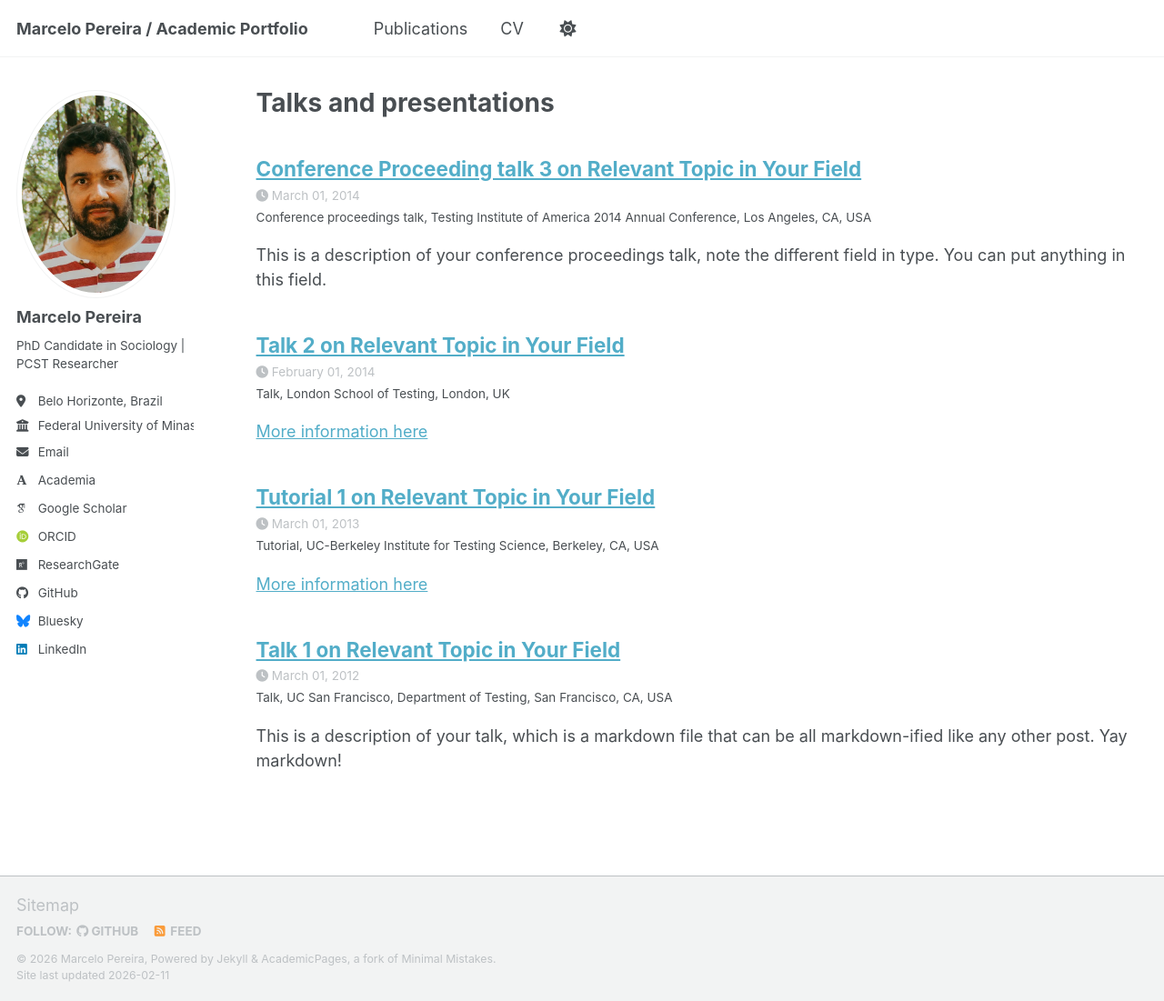
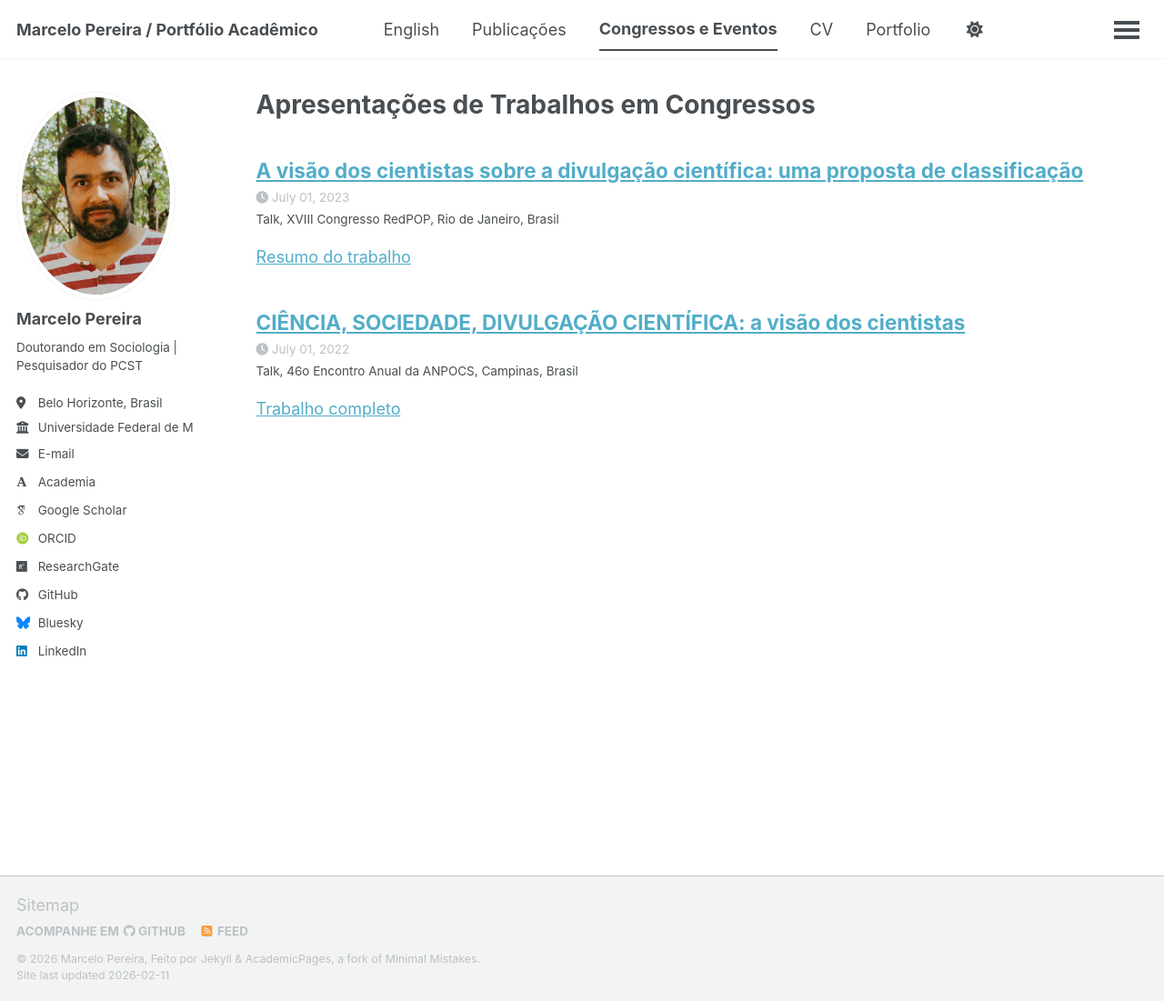
Before and after one commit to marcelo-pereira-pcst/marcelo-pereira-pcst.github.io, a Jekyll site: the page built from _pages/talks.html, in a window 1280 px wide and 1101 px high. Shown: the whole window at 91% size. Built offline with Jekyll 4.4.1, drawn with Linux system fonts in a browser that asks for light colours; some web fonts are replaced; a script bundle is joined from its source files by our own code; library files that are not in the unit come from our copies.

Commit message:
Mudança da lingua principal da página para português, Incremento das páginas de Publicações, Congressos, CV, Portfolio e Blog.

```diff
--- a/_config.yml
+++ b/_config.yml
@@ -7,12 +7,12 @@
 # server process.
 
 # Basic Site Settings
-locale                   : "en-US"
+locale                   : "pt-BR"
 site_theme               : "default" # The available themes options are "default", "air", "sunrise", "mint", "dirt" and "contrast"
-title                    : "Marcelo Pereira / Academic Portfolio" # Update this with your name and a general description of your site, this is the default if not overridden by a page
+title                    : "Marcelo Pereira / Portfólio Acadêmico" # Update this with your name and a general description of your site, this is the default if not overridden by a page
 title_separator          : "-"
 name                     : &name "Marcelo Pereira"
-description              : &description "Marcelo Pereira's academic portfolio"   # Update this with a general description of your site, this is the default if not overridden by a page
+description              : &description "Portfólio acadêmico de Marcelo Pereira"   # Update this with a general description of your site, this is the default if not overridden by a page
 url                      : https://marcelo-pereira-pcst.github.io # The base hostname & protocol for your site e.g. "https://[your GitHub username].github.io",
                                                            # or if you already have some other page hosted on Github then use "https://[your GitHub username].github.io/[Your Repo Name]"
 baseurl                  : "" # the subpath of your site, e.g. "/blog"
@@ -26,9 +26,9 @@ author:
   avatar           : "profile.jpg"
   name             : "Marcelo Pereira"
   pronouns         : # example: "she/her"
-  bio              : "PhD Candidate in Sociology | PCST Researcher"
-  location         : "Belo Horizonte, Brazil"
-  employer         : "Federal University of Minas Gerais"
+  bio              : "Doutorando em Sociologia | Pesquisador do PCST"
+  location         : "Belo Horizonte, Brasil"
+  employer         : "Universidade Federal de Minas Gerais"
   uri              : # URL
   email            : "mapereira@ufmg.br"
 
--- a/_data/navigation.yml
+++ b/_data/navigation.yml
@@ -8,23 +8,26 @@
 #      Markdown formatted page while the second is generated using JSON.
 
 main:
-  - title: "Publications"
+
+  - title: "English"
+    url: /about-en/
+
+  - title: "Publicações"
     url: /publications/
 
-#  - title: "Talks"
-#    url: /talks/
-
-#  - title: "Teaching"
-#    url: /teaching/
-
-#  - title: "Portfolio"
-#    url: /portfolio/
-
-#  - title: "Blog Posts"
-#    url: /year-archive/
+  - title: "Congressos e Eventos"
+    url: /talks/
 
   - title: "CV"
     url: /cv/
+
+  - title: "Portfolio"
+    url: /portfolio/
+
+  - title: "Novidades"
+    url: /year-archive/
+
+
 
   # - title: "CV"
   #   url: /cv-json/
--- /dev/null
+++ b/_pages/about-en.md
@@ -0,0 +1,16 @@
+---
+layout: archive
+title: "About Me"
+permalink: /about-en/
+author_profile: true
+---
+
+I am a PhD student at the Postgraduate Program in Sociology (PPGS/FAFICH) at the Federal University of Minas Gerais (UFMG), Brazil. My work is situated within the **Sociology of Knowledge and Science**, focusing on how scientific dissemination is perceived and practiced by the scientific community.
+
+## Research Interests
+My research, supervised by Prof. Yurij Castelfranchi, explores:
+* **Public Communication of Science and Technology (PCST):** Perceptions of scientists and institutional policies.
+* **Sociology of Science:** The relationship between science, technology, and society.
+* **Lusophone Scientific Landscapes:** Comparative analysis of scientific dissemination in Portuguese-speaking countries.
+
+[Leia esta página em Português](/)
--- a/_pages/cv.md
+++ b/_pages/cv.md
@@ -9,56 +9,41 @@ redirect_from:
 
 {% include base_path %}
 
-Education
+Educação
 ======
-* Ph.D in Version Control Theory, GitHub University, 2018 (expected)
-* M.S. in Jekyll, GitHub University, 2014
-* B.S. in GitHub, GitHub University, 2012
+* **Doutorado em Sociologia (em andamento)**, Universidade Federal de Minas Gerais (UFMG), 2024 – Presente
+  * Orientador: Yurij Castelfranchi
+* **Mestrado em Sociologia**, Universidade Federal de Minas Gerais (UFMG), 2023
+  * Título: *CIÊNCIA, SOCIEDADE, DIVULGAÇÃO CIENTÍFICA: a visão dos cientistas*
+* **Master 1 em Estudos Latinoamericanos**, Université Sorbonne Nouvelle-Paris3, 2015
+* **Graduação em Secretariado Executivo Trilingue**, Universidade Federal de Viçosa, 2006
 
-Work experience
+Experiência Profissional
 ======
-* Spring 2024: Academic Pages Collaborator
-  * GitHub University
-  * Duties includes: Updates and improvements to template
-  * Supervisor: The Users
+* **Diretoria de Divulgação Científica (DDC) - UFMG**,
+2016 - Presente
+  * Cargo: Secretário Executivo
+  * Atuação na gestão de políticas de comunicação pública da ciência e tecnologia.
 
-* Fall 2015: Research Assistant
-  * GitHub University
-  * Duties included: Merging pull requests
-  * Supervisor: Professor Hub
+Habilidades & Competências
+======
+* **Pesquisa Acadêmica:** Sociologia da Ciência, Divulgação Científica, Análise Comparada (Espaço Lusófono).
+* **Técnicas:** Web Scraping para Ciências Sociais, Análise de Dados, Python para automação.
+* **Idiomas:** Português (Nativo), Inglês (Avançado), Francês (Avançado), Espanhol (Intermediário).
 
-* Summer 2015: Research Assistant
-  * GitHub University
-  * Duties included: Tagging issues
-  * Supervisor: Professor Git
-
-Skills
-======
-* Skill 1
-* Skill 2
-  * Sub-skill 2.1
-  * Sub-skill 2.2
-  * Sub-skill 2.3
-* Skill 3
-
-Publications
+Publicações
 ======
   <ul>{% for post in site.publications reversed %}
     {% include archive-single-cv.html %}
   {% endfor %}</ul>
 
-Talks
+Participação em Eventos e Palestras
 ======
   <ul>{% for post in site.talks reversed %}
-    {% include archive-single-talk-cv.html  %}
+    {% include archive-single-talk-cv.html %}
   {% endfor %}</ul>
 
-Teaching
+Grupos de Pesquisa e Laboratórios
 ======
-  <ul>{% for post in site.teaching reversed %}
-    {% include archive-single-cv.html %}
-  {% endfor %}</ul>
-
-Service and leadership
-======
-* Currently signed in to 43 different slack teams
+* Observatório InCiTe - Inovação, Cidadania e Tecnociência
+* Instituto Nacional de Ciência e Tecnologia - Comunicação Pública da Ciência [INCT-CPCT](https://inct-cpct.fiocruz.br/)
--- a/_pages/talks.html
+++ b/_pages/talks.html
@@ -1,6 +1,6 @@
 ---
 layout: archive
-title: "Talks and presentations"
+title: "Apresentações de Trabalhos em Congressos"
 permalink: /talks/
 author_profile: true
 ---
--- a/_pages/year-archive.html
+++ b/_pages/year-archive.html
@@ -1,7 +1,7 @@
 ---
 layout: archive
 permalink: /year-archive/
-title: "Blog posts"
+title: "Novidades"
 author_profile: true
 redirect_from:
   - /wordpress/blog-posts/
--- a/_talks/2012-03-01-talk-1.md
+++ /dev/null
@@ -1,11 +0,0 @@
----
-title: "Talk 1 on Relevant Topic in Your Field"
-collection: talks
-type: "Talk"
-permalink: /talks/2012-03-01-talk-1
-venue: "UC San Francisco, Department of Testing"
-date: 2012-03-01
-location: "San Francisco, CA, USA"
----
-
-This is a description of your talk, which is a markdown file that can be all markdown-ified like any other post. Yay markdown!
--- a/_talks/2013-03-01-tutorial-1.md
+++ /dev/null
@@ -1,13 +0,0 @@
----
-title: "Tutorial 1 on Relevant Topic in Your Field"
-collection: talks
-type: "Tutorial"
-permalink: /talks/2013-03-01-tutorial-1
-venue: "UC-Berkeley Institute for Testing Science"
-date: 2013-03-01
-location: "Berkeley, CA, USA"
----
-
-[More information here](http://exampleurl.com)
-
-This is a description of your tutorial, note the different field in type. This is a markdown files that can be all markdown-ified like any other post. Yay markdown!
--- a/_talks/2014-02-01-talk-2.md
+++ /dev/null
@@ -1,13 +0,0 @@
----
-title: "Talk 2 on Relevant Topic in Your Field"
-collection: talks
-type: "Talk"
-permalink: /talks/2014-02-01-talk-2
-venue: "London School of Testing"
-date: 2014-02-01
-location: "London, UK"
----
-
-[More information here](http://example2.com)
-
-This is a description of your talk, which is a markdown files that can be all markdown-ified like any other post. Yay markdown!
--- a/_talks/2014-03-01-talk-3.md
+++ /dev/null
@@ -1,11 +0,0 @@
----
-title: "Conference Proceeding talk 3 on Relevant Topic in Your Field"
-collection: talks
-type: "Conference proceedings talk"
-permalink: /talks/2014-03-01-talk-3
-venue: "Testing Institute of America 2014 Annual Conference"
-date: 2014-03-01
-location: "Los Angeles, CA, USA"
----
-
-This is a description of your conference proceedings talk, note the different field in type. You can put anything in this field.
--- /dev/null
+++ b/_talks/2022-anpocs.md
@@ -0,0 +1,11 @@
+---
+title: "CIÊNCIA, SOCIEDADE, DIVULGAÇÃO CIENTÍFICA: a visão dos cientistas"
+collection: talks
+type: "Talk"
+permalink: /talks/2022-anpocs
+venue: "46o Encontro Anual da ANPOCS"
+date: 2022-07-01
+location: "Campinas, Brasil"
+---
+
+[Trabalho completo](https://www.encontro2022.anpocs.com/atividade/view?q=YToyOntzOjY6InBhcmFtcyI7czozNToiYToxOntzOjEyOiJJRF9BVElWSURBREUiO3M6MjoiNjIiO30iO3M6MToiaCI7czozMjoiYmI0YjY2ZWY3MDhlMzM4NWNlMDhjM2E3MTJlZjYyYTMiO30%3D&ID_ATIVIDADE=62)
--- /dev/null
+++ b/_talks/2023-redpop.md
@@ -0,0 +1,11 @@
+---
+title: "A visão dos cientistas sobre a divulgação científica: uma proposta de classificação"
+collection: talks
+type: "Talk"
+permalink: /talks/2023-redpop
+venue: "XVIII Congresso RedPOP"
+date: 2023-07-01
+location: "Rio de Janeiro, Brasil"
+---
+
+[Resumo do trabalho](https://redpop.fiocruz.br/wp-content/uploads/2023/07/RESUMOS-APRESENTACOES-INDIVIDUAIS_compressed.pdf)
--- a/docker-compose.yaml
+++ b/docker-compose.yaml
@@ -6,4 +6,4 @@ services:
     ports: [ 4000:4000 ]
     user: 1000:1000
     environment: [ JEKYLL_ENV=docker ]
-    command: jekyll serve -H 0.0.0.0 -w --config _config.yml,_config_docker.yml
+    command: bundle exec jekyll serve -H 0.0.0.0 --config _config.yml,_config_docker.yml --force_polling --incremental
```
Also changed, not shown: other parts of _pages/cv.md (+1 -1 lines), _pages/about.md (+8 -12 lines).
